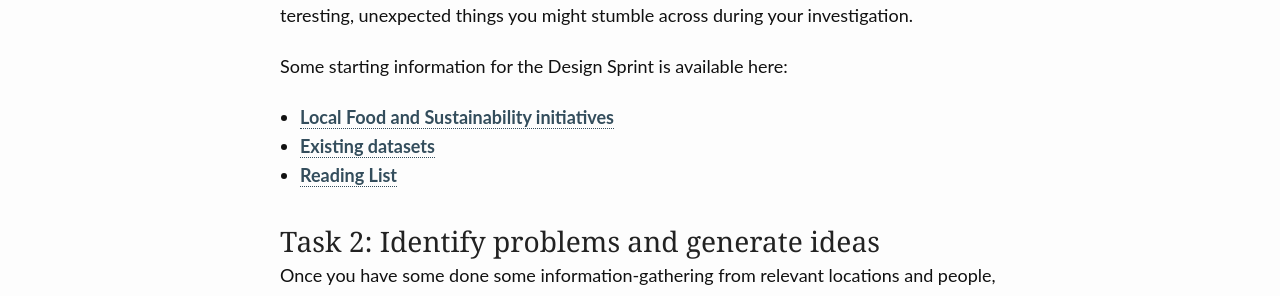
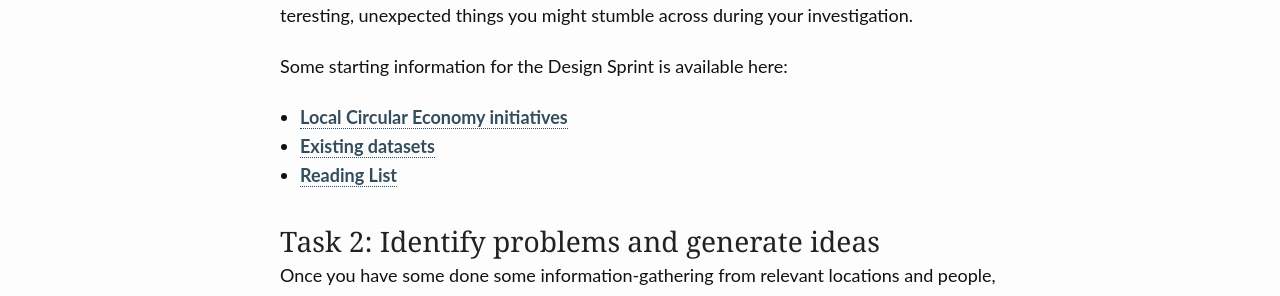
Before and after one commit to edinburghlivinglab/ddc, a Jekyll site: the page built from pages/sprint.md, in a window 1280 px wide and 900 px high, scrolled down 1591 px. Shown: the part 154-450 px from the top of the window. Built offline with Jekyll 4.4.1, drawn with Linux system fonts in a browser that asks for light colours.

Commit message:
Update sprint.md

```diff
--- a/pages/sprint.md
+++ b/pages/sprint.md
@@ -32,7 +32,7 @@ In order to propose a design-led solution to a problem, you must first identify
 
 During the Discovery Sprint, you are a detective. Just as a detective must go to places and speak to people in order to understand "what happened" and why, you must leave the classroom and spend time in the Edinburgh community to understand what's happening (and why) on your chosen sub-theme. While you and your team members may already have experiences around recycling and upcycling, it is very important not **only** to rely on your team's pre-existing ideas. Try to look at familiar things with "fresh eyes", as though you were visiting an unknown place or culture. Question things that seem given, or obvious.
 
-Although we have identified a number of Circular Economy [sub-themes]({{ site.baseurl }}/project_overview),  each of these is still pretty broad. Your team will need to think about your interest and priorities within your chosen sub-theme. You will need to plan:
+Although we have identified a number of Circular Economy [sub-themes]({{ site.baseurl }}/project_ideas),  each of these is still pretty broad. Your team will need to think about your interest and priorities within your chosen sub-theme. You will need to plan:
 
 * Where to go during the Design Sprint.
 * Who to talk to &mdash; may be teams, individuals, organisations.
@@ -43,7 +43,7 @@ At the same time as planning how to use your time, you should be ready to follow
 
 Some starting information for the Design Sprint is available here:
 
-* [Local Food and Sustainability initiatives]({{ site.baseurl }}/initiatives)
+* [Local Circular Economy initiatives]({{ site.baseurl }}/initiatives)
 * [Existing datasets]({{ site.baseurl }}/datasets)
 * [Reading List]({{ site.baseurl }}/reading_list)
 
```
